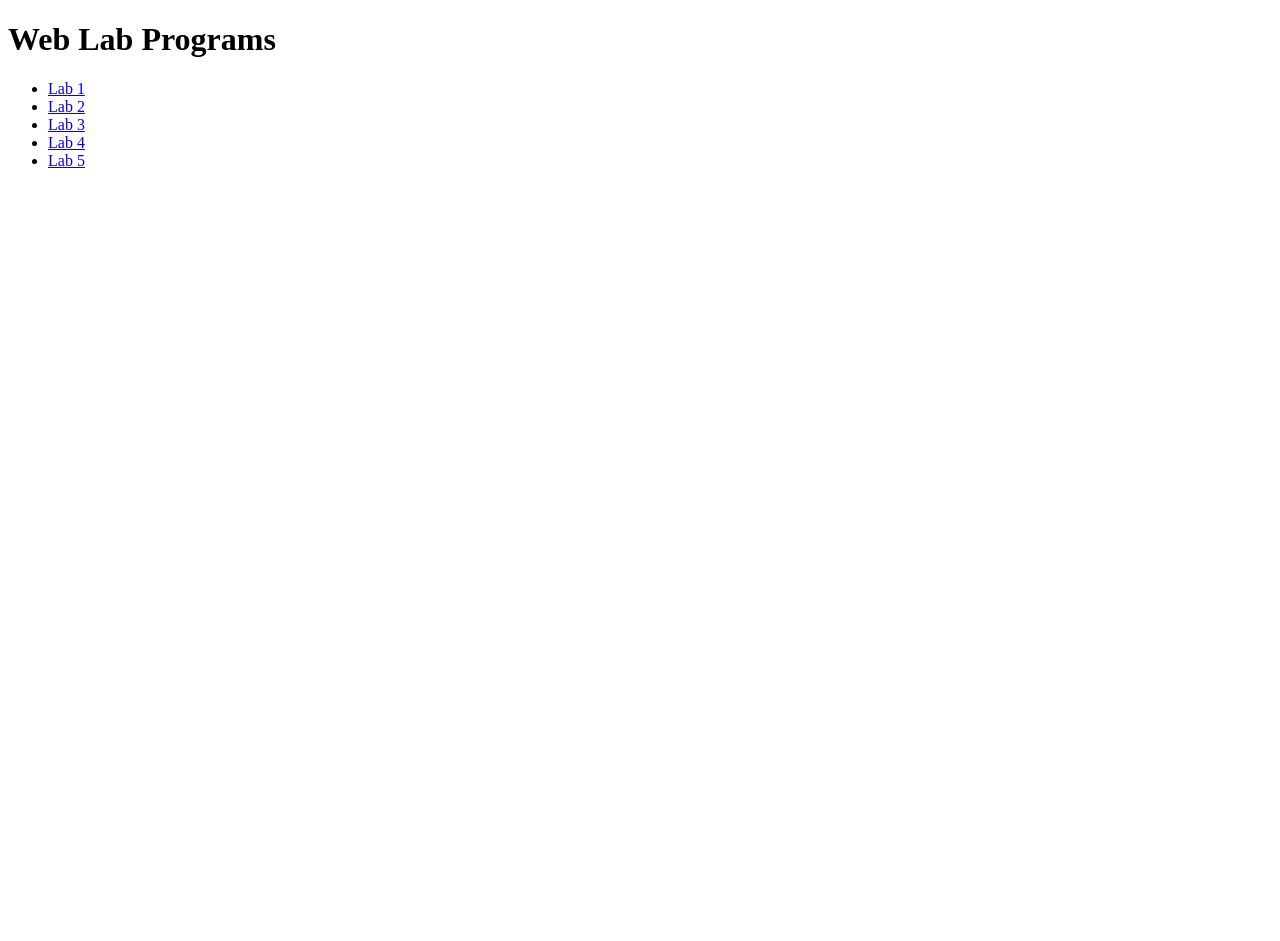
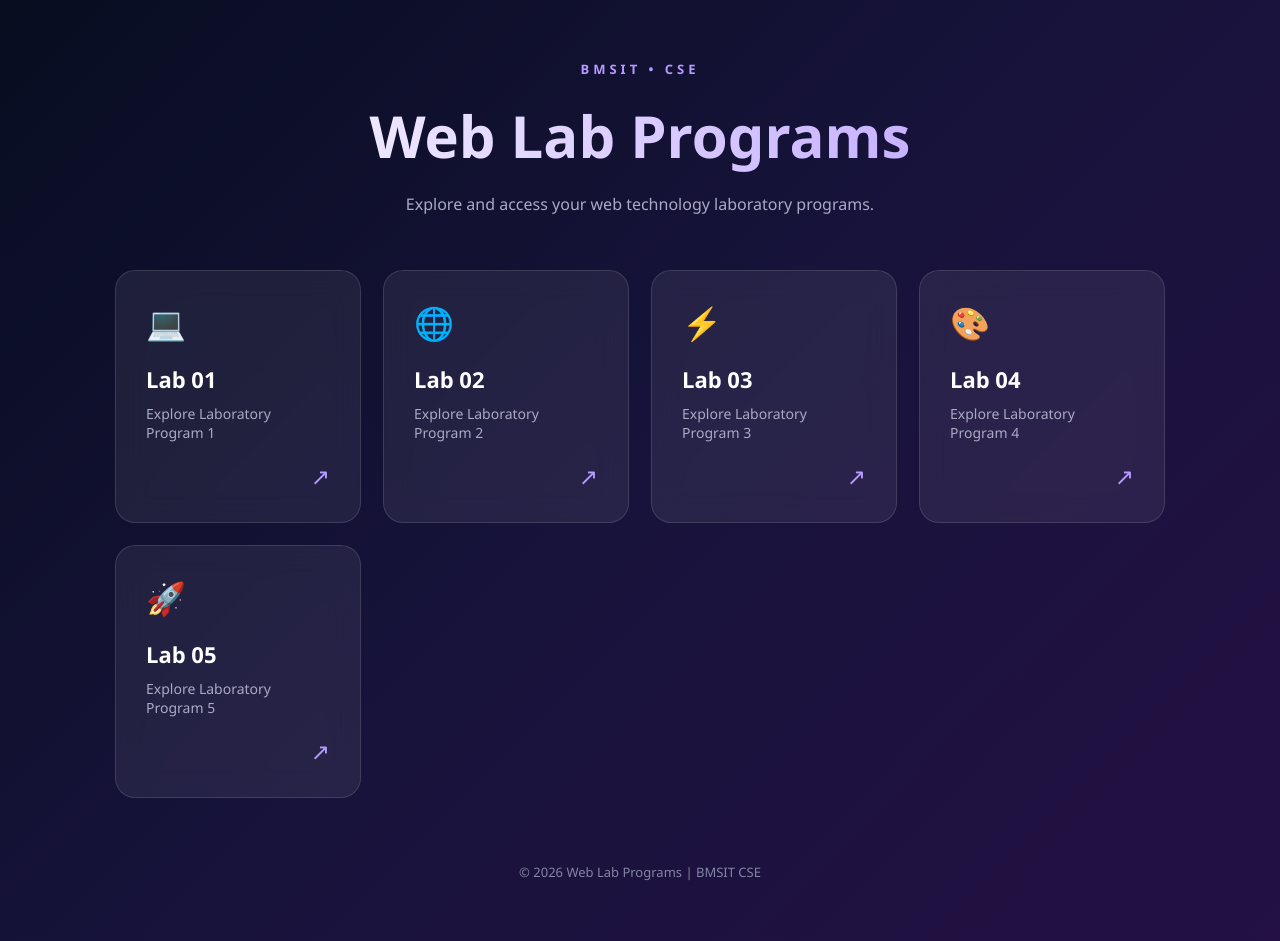
Before and after one commit to pvpraneesh08-blip/weblab, a plain HTML site: page index.html in a window 1280 px wide. Before the commit the page ends 800 px from the top, so only its background shows below. Drawn offline with Linux system fonts and the light colour scheme.

Commit message:
Update index.html

```diff
--- a/index.html
+++ b/index.html
@@ -1,18 +1,167 @@
 
 <!DOCTYPE html>
-<html>
+<html lang="en">
 <head>
-    <title>Web Lab</title>
+<meta charset="UTF-8">
+<meta name="viewport" content="width=device-width, initial-scale=1.0">
+<title>Web Lab Programs</title>
+
+<style>
+* {
+    margin: 0;
+    padding: 0;
+    box-sizing: border-box;
+}
+
+body {
+    font-family: 'Segoe UI', sans-serif;
+    min-height: 100vh;
+    background: linear-gradient(135deg, #080d20, #17133b, #241044);
+    color: white;
+    padding: 60px 20px;
+}
+
+.container {
+    max-width: 1050px;
+    margin: auto;
+}
+
+.header {
+    text-align: center;
+    margin-bottom: 55px;
+}
+
+.header .tag {
+    color: #b69aff;
+    letter-spacing: 4px;
+    font-size: 13px;
+    font-weight: bold;
+}
+
+h1 {
+    font-size: clamp(36px, 6vw, 58px);
+    margin: 18px 0;
+    background: linear-gradient(90deg, #fff, #b69aff);
+    -webkit-background-clip: text;
+    color: transparent;
+}
+
+.header p {
+    color: #aaaac5;
+    font-size: 16px;
+}
+
+.lab-grid {
+    display: grid;
+    grid-template-columns: repeat(auto-fit, minmax(220px, 1fr));
+    gap: 22px;
+}
+
+.lab-card {
+    text-decoration: none;
+    color: white;
+    padding: 30px;
+    border: 1px solid rgba(255,255,255,0.12);
+    background: rgba(255,255,255,0.07);
+    backdrop-filter: blur(15px);
+    border-radius: 20px;
+    transition: 0.3s ease;
+}
+
+.lab-card:hover {
+    transform: translateY(-9px);
+    border-color: #a78bfa;
+    background: rgba(167,139,250,0.14);
+    box-shadow: 0 12px 35px rgba(124,58,237,0.2);
+}
+
+.icon {
+    font-size: 32px;
+    margin-bottom: 20px;
+}
+
+.lab-card h2 {
+    font-size: 22px;
+    margin-bottom: 10px;
+}
+
+.lab-card p {
+    color: #aaaac5;
+    font-size: 14px;
+}
+
+.arrow {
+    display: block;
+    text-align: right;
+    color: #b69aff;
+    font-size: 23px;
+    margin-top: 18px;
+}
+
+footer {
+    text-align: center;
+    margin-top: 65px;
+    color: #8585a5;
+    font-size: 13px;
+}
+
+</style>
 </head>
+
 <body>
-    <h1>Web Lab Programs</h1>
 
-    <ul>
-        <li><a href="Lab1.html">Lab 1</a></li>
-        <li><a href="Lab2.html">Lab 2</a></li>
-        <li><a href="Lab3.html">Lab 3</a></li>
-        <li><a href="Lab4.xml">Lab 4</a></li>
-        <li><a href="Lab5.php">Lab 5</a></li>
-    </ul>
+<div class="container">
+
+    <header class="header">
+        <div class="tag">BMSIT • CSE</div>
+        <h1>Web Lab Programs</h1>
+        <p>Explore and access your web technology laboratory programs.</p>
+    </header>
+
+    <main class="lab-grid">
+
+        <a href="lab1.html" class="lab-card">
+            <div class="icon">💻</div>
+            <h2>Lab 01</h2>
+            <p>Explore Laboratory Program 1</p>
+            <span class="arrow">↗</span>
+        </a>
+
+        <a href="lab2.html" class="lab-card">
+            <div class="icon">🌐</div>
+            <h2>Lab 02</h2>
+            <p>Explore Laboratory Program 2</p>
+            <span class="arrow">↗</span>
+        </a>
+
+        <a href="lab3.html" class="lab-card">
+            <div class="icon">⚡</div>
+            <h2>Lab 03</h2>
+            <p>Explore Laboratory Program 3</p>
+            <span class="arrow">↗</span>
+        </a>
+
+        <a href="lab4.html" class="lab-card">
+            <div class="icon">🎨</div>
+            <h2>Lab 04</h2>
+            <p>Explore Laboratory Program 4</p>
+            <span class="arrow">↗</span>
+        </a>
+
+        <a href="lab5.html" class="lab-card">
+            <div class="icon">🚀</div>
+            <h2>Lab 05</h2>
+            <p>Explore Laboratory Program 5</p>
+            <span class="arrow">↗</span>
+        </a>
+
+    </main>
+
+    <footer>
+        © 2026 Web Lab Programs | BMSIT CSE
+    </footer>
+
+</div>
+
 </body>
 </html>
```
